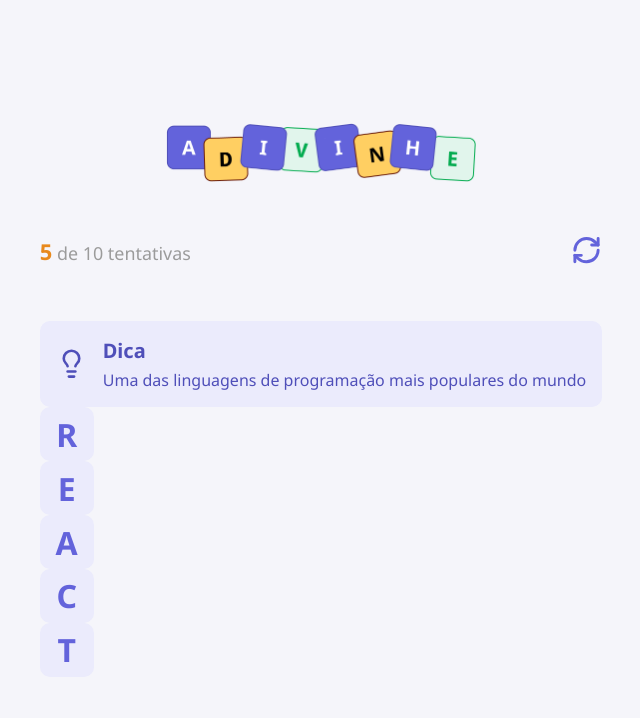
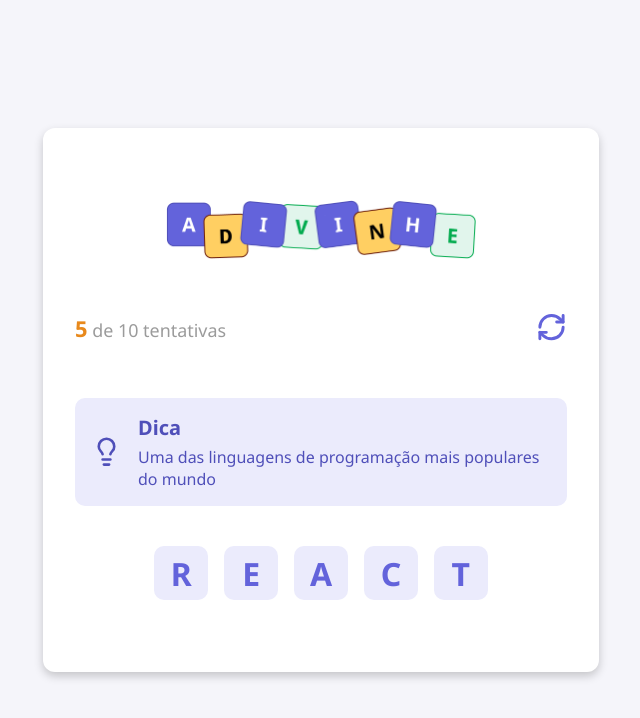
Before and after one commit to clara-nascie/jogo-de-adivinhacao, a React (Vite) app in the folder jogo-de-adivinhação-react/: page / in a window 1280 px wide. Shown: the top 718 px of the page, without its empty margins (319-959 px from the left). Built offline with nearby package versions, Linux system fonts and the light colour scheme.

Commit message:
style: wrap letters in word container and style main layout

```diff
--- a/jogo-de-adivinhação-react/src/App.tsx
+++ b/jogo-de-adivinhação-react/src/App.tsx
@@ -14,11 +14,13 @@ export default function App() {
       <main>
         <Header current={5} max={10} onRestart={handleRestartGame} />
         <Tip tip="Uma das linguagens de programação mais populares do mundo"/>
+        <div className={styles.word}>
         <Letter value="r"/>
         <Letter value="e"/>
         <Letter value="a"/>
         <Letter value="c"/>
         <Letter value="t"/>
+        </div>
       </main>
     </div>
   );
--- a/jogo-de-adivinhação-react/src/app.module.css
+++ b/jogo-de-adivinhação-react/src/app.module.css
@@ -5,5 +5,27 @@
     display: flex;
     justify-content: center;
     align-items: center;
+}
+
+main {
+    width: 556px;
+
+    padding: 2rem;
+    padding-top: 4.5rem;
+    border-radius: 0.75rem;
+    background-color: #ffffff;
+    box-shadow: 0 4px 10px rgba(0, 0, 0, 0.2);
+}
+
+.word {
+    width: 100%;
+    display: flex;
+    justify-content: center;
+    align-items: center;
+    flex-wrap: wrap;
+    gap: 1rem;
+
+    margin: 2.5rem 0;
+
 
 }
```
